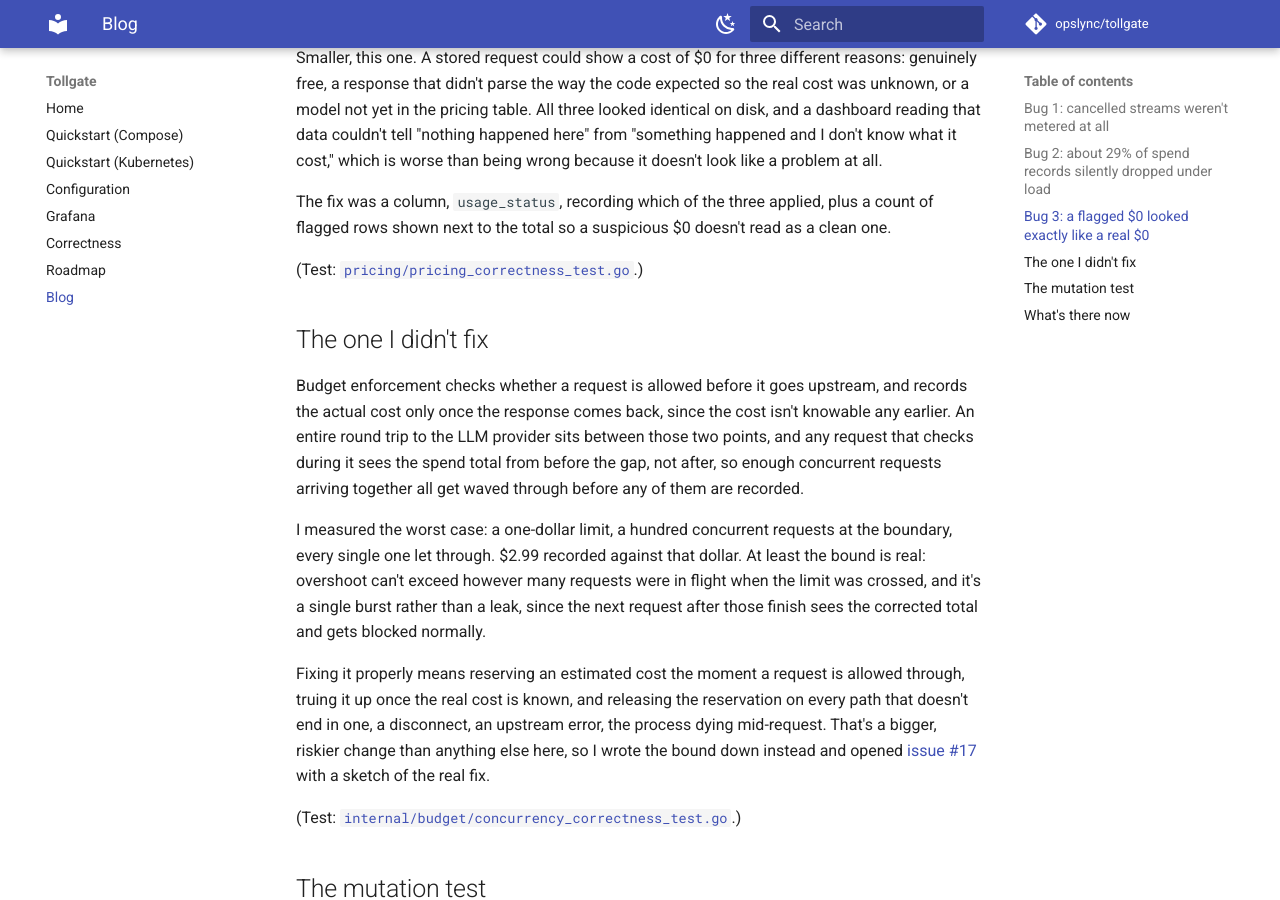
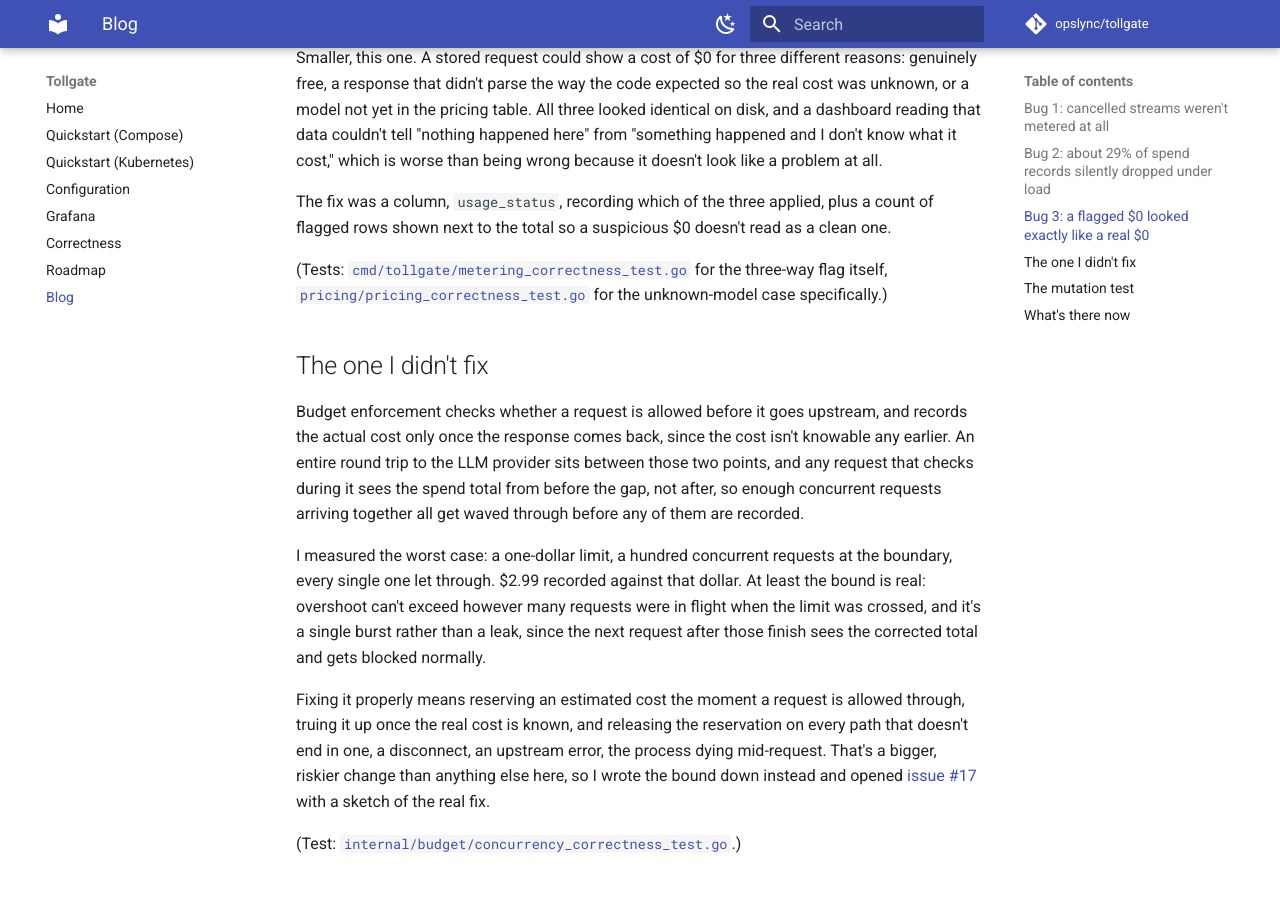
Before and after one commit to opslync/tollgate, an MkDocs documentation site: the page built from docs/blog/testing-budget-enforcement.md, in a window 1280 px wide and 900 px high, scrolled down 2220 px. Built offline with MkDocs 1.6.1 and Material for MkDocs 9.7.7, drawn with Linux system fonts in a browser that asks for light colours; comment, search, counter and statistics services are not loaded.

Commit message:
fix: blog post link errors
Bug 3's test link pointed at pricing/pricing_correctness_test.go (the
C4 unknown-model case) instead of the test that actually exercises the
usage_status three-way flag it describes
(cmd/tollgate/metering_correctness_test.go, TestCorrectness_
UnpricedRequestIsFlaggedNotZeroed). Now links both, primary test first.

The closing section's link to correctness.md was a relative .md link,
which is the right call for pages meant to be read as part of the
mkdocs site but not for a post whose primary audience reads it off
HN/Reddit and may view it raw on GitHub rather than through the built
site. Now an absolute link to the live page.

```diff
--- a/docs/blog/testing-budget-enforcement.md
+++ b/docs/blog/testing-budget-enforcement.md
@@ -54,7 +54,7 @@ Smaller, this one. A stored request could show a cost of $0 for three different
 
 The fix was a column, `usage_status`, recording which of the three applied, plus a count of flagged rows shown next to the total so a suspicious $0 doesn't read as a clean one.
 
-(Test: [`pricing/pricing_correctness_test.go`](https://github.com/opslync/tollgate/blob/main/pricing/pricing_correctness_test.go).)
+(Tests: [`cmd/tollgate/metering_correctness_test.go`](https://github.com/opslync/tollgate/blob/main/cmd/tollgate/metering_correctness_test.go) for the three-way flag itself, [`pricing/pricing_correctness_test.go`](https://github.com/opslync/tollgate/blob/main/pricing/pricing_correctness_test.go) for the unknown-model case specifically.)
 
 ## The one I didn't fix
 
@@ -74,6 +74,6 @@ If the test had still passed with the code broken, it wouldn't have been telling
 
 ## What's there now
 
-The suite that came out of this covers five groups of invariants, durability, concurrency, metering accuracy, attribution, and identity, seventeen tests in total, running in their own CI job on every push. The full table, including the two bounds published above instead of quietly fixed, is at [correctness.md](../correctness.md) if you'd rather check this against the actual tests than take my word for it.
+The suite that came out of this covers five groups of invariants, durability, concurrency, metering accuracy, attribution, and identity, seventeen tests in total, running in their own CI job on every push. The full table, including the two bounds published above instead of quietly fixed, is at [correctness.md](https://opslync.github.io/tollgate/correctness/) if you'd rather check this against the actual tests than take my word for it.
 
 Tollgate is what all of this sits under: a proxy in front of an agent's LLM calls that attributes spend to whichever agent made it and enforces a budget on it in real time, which is the reason getting these numbers right mattered enough to spend a week on before building the next feature.
```
